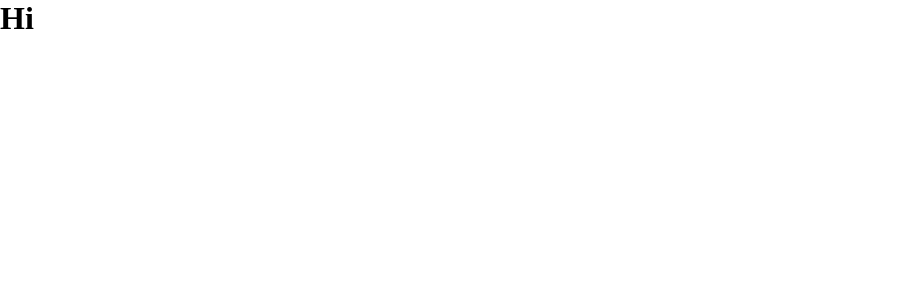
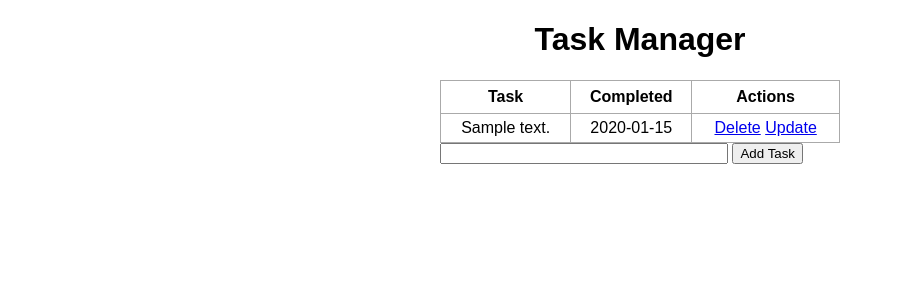
Before and after one commit to saxenamanas/todo-flask, a Flask app: page / in a window 1280 px wide. Before the commit the part shown is almost empty. Shown: the top 300 px of the page, without its empty margins (0-903 px from the left). Run offline with Flask 2, Linux system fonts and the light colour scheme; tables that the repository leaves empty hold one stand-in row (values such as "Sample post").

Commit message:
Added delete option

```diff
--- a/app.py
+++ b/app.py
@@ -1,4 +1,4 @@
-from flask import Flask,render_template
+from flask import Flask,render_template,request,redirect
 from flask_sqlalchemy import SQLAlchemy
 from datetime import datetime
 app = Flask(__name__)
@@ -16,9 +16,27 @@ class Todo(db.Model):
         return '<Task %r>' % self.id
 
 
-@app.route('/')
+@app.route('/',methods=['POST','GET'])
 def index():
-    return render_template('index.html')
+    if request.method=='POST':
+        task_content = request.form['content']
+        new_task = Todo(content=task_content)
+        db.session.add(new_task)
+        db.session.commit()
+        return redirect('/')
+
+    else:
+        tasks = Todo.query.order_by(Todo.date_created).all()
+        return render_template('index.html',tasks=tasks)
+
+
+@app.route('/delete/<int:id>')
+def delete(id):
+    task_to_delete = Todo.query.get_or_404(id)
+    print(task_to_delete)
+    db.session.delete(task_to_delete)
+    db.session.commit()
+    return redirect('/')
 
 if __name__ == "__main__":
     app.run(debug=True)
--- a/static/css/main.css
+++ b/static/css/main.css
@@ -1,4 +1,35 @@
-*{
-    margin:0;
-    padding:0,
+body, html {
+    margin: 0;
+    font-family: sans-serif;
 }
+
+.content {
+    margin: 0 auto;
+    width: 400px;
+}
+
+table, td, th {
+    border: 1px solid #aaa;
+}
+
+table {
+    border-collapse: collapse;
+    width: 100%;
+}
+
+th {
+    height: 30px;
+}
+
+td {
+    text-align: center;
+    padding: 5px;
+}
+
+.form {
+    margin-top: 20px;
+}
+
+#content {
+    width: 70%;
+}
--- a/templates/base.html
+++ b/templates/base.html
@@ -1,18 +1,14 @@
+
 <!DOCTYPE html>
 <html lang="en">
 <head>
     <meta charset="UTF-8">
     <meta name="viewport" content="width=device-width, initial-scale=1.0">
-    <link rel="stylesheet" href="{{url_for('static',filename='css/main.css')}}"
-    {% block head %}
-
-    {% endblock %}
+    <meta http-equiv="X-UA-Compatible" content="ie=edge">
+    <link rel="stylesheet" href="{{ url_for('static', filename='css/main.css') }}">
+    {% block head %}{% endblock %}
 </head>
 <body>
-
-    {% block body %}
-
-    {% endblock %}
-
+    {% block body %}{% endblock %}
 </body>
 </html>
--- a/templates/index.html
+++ b/templates/index.html
@@ -7,5 +7,30 @@
 
 
 {% block body %}
-<h1>Hi</h1>
+<div class="content">
+    <h1 style="text-align: center;">Task Manager</h1>
+    <table>
+        <tr>
+            <th>Task</th>
+            <th>Completed</th>
+            <th>Actions</th>
+        </tr>
+    {% for task in tasks %}
+        <tr>
+            <td>{{task.content}}</td>
+            <td>{{task.date_created.date()}}</td>
+            <td>
+                <a href="/delete/{{task.id}}">Delete</a>
+                <a href="#">Update</a>
+            </td>
+
+        </tr>
+    {% endfor %}
+    </table>
+
+    <form action="/" method="POST">
+        <input type="text" id="content" name="content">
+        <input type="submit" value="Add Task">
+    </form>
+</div>
 {% endblock %}
```
Also changed, not shown: test.db.
